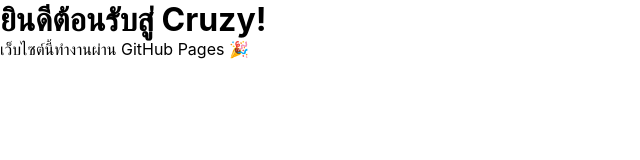
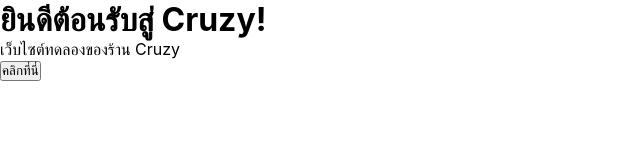
Before and after one commit to Praew2308/cruzy, a plain HTML site: page index.html in a window 1280 px wide. Shown: the whole page, without its empty margins (0-640 px from the left). Drawn offline with Linux system fonts and the light colour scheme.

Commit message:
Update index.html

```diff
--- a/index.html
+++ b/index.html
@@ -8,7 +8,10 @@
   </head>
   <body>
     <h1>ยินดีต้อนรับสู่ Cruzy!</h1>
-  <p>เว็บไซต์นี้ทำงานผ่าน GitHub Pages 🎉</p>
+    <p>เว็บไซต์ทดลองของร้าน Cruzy</p>
+
+    <button id="btn">คลิกที่นี่</button>
+
     <script src="App.js"></script>
   </body>
 </html>
```
Lines whose indentation alone changed are shown as unchanged.
